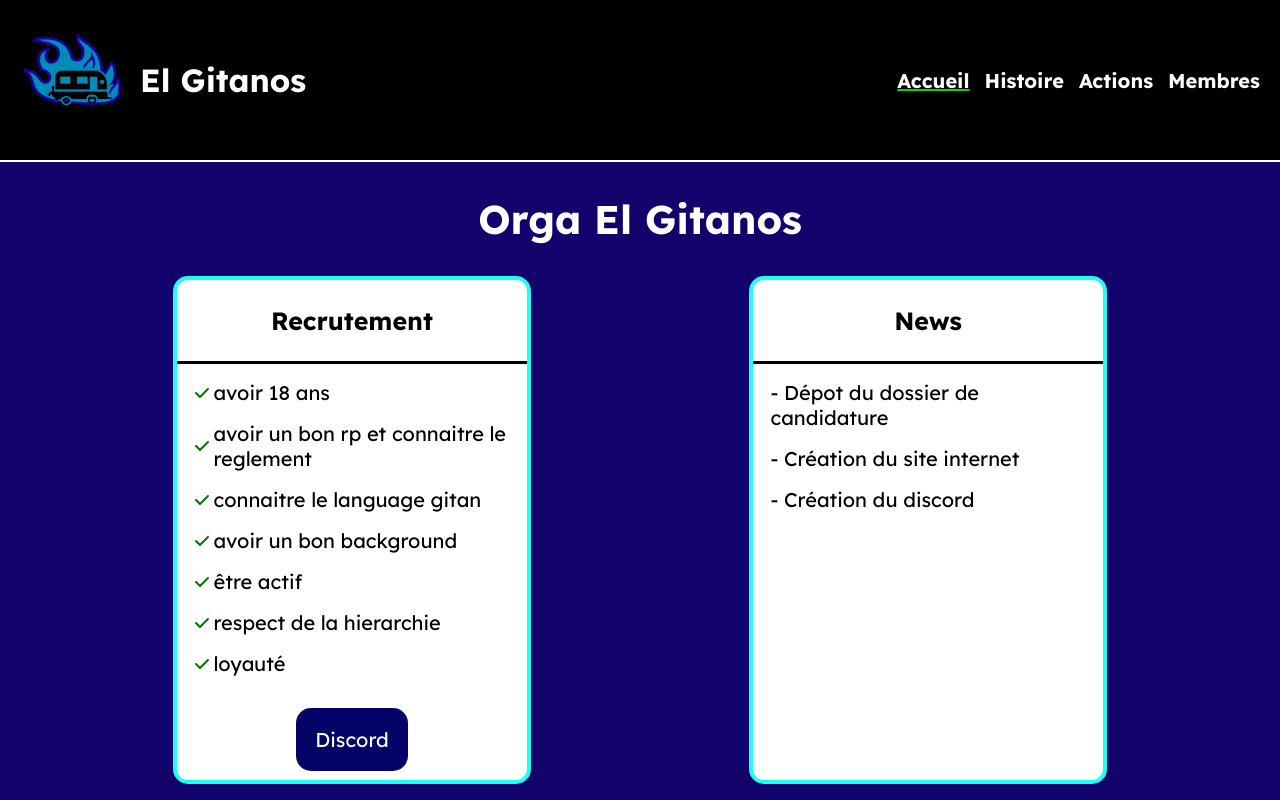
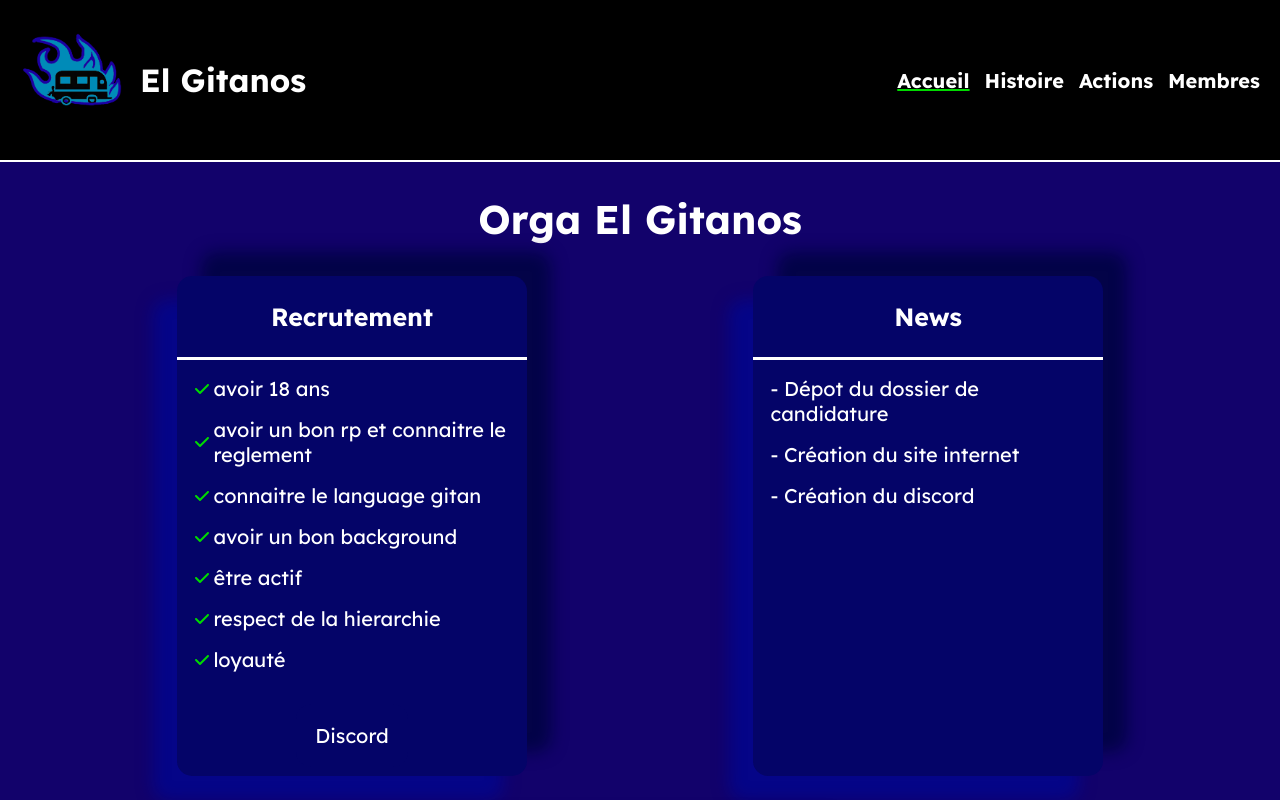
Before and after one commit to cobaltium360/elgitanos, a Next.js app: page / in a window 1280 px wide. Shown: the top 800 px of the page. Built offline with nearby package versions, Linux system fonts and the light colour scheme.

Commit message:
neomorphisme

```diff
--- a/styles/home.scss
+++ b/styles/home.scss
@@ -12,11 +12,12 @@
 }
 
 .card_home{
-    background-color: white;
+    background: #040468;
+    box-shadow:  24px -24px 16px #030348,
+             -24px 24px 16px #050588;
     height: 500px;
     border-radius: 15px;
     width: 350px;
-    border: 4px solid rgb(28, 255, 244);
 }
 
 .container_home{
@@ -30,11 +31,14 @@
 
 .titre_card_home{
     text-align: center;
-    border-bottom: 3px solid black;
+    border-bottom: 3px solid rgb(255, 255, 255);
+    h3{
+        color: white;
+    }
 }
 
 .icon_check{
-    color: rgb(3, 117, 3);
+    color: rgb(0, 218, 0);
     padding-right: 5px;
 }
 
@@ -51,6 +55,7 @@
 .p_check{
     display: flex;
     align-items: center;
+    color: white;
 }
 
 .button_discord{
@@ -61,6 +66,7 @@
     font-size: 20px;
     padding: 1.2rem;
     border-radius: 15px;
+
 }
 
 .container_button{
@@ -77,10 +83,11 @@
     display: flex;
     flex-direction: column;
     gap: 1rem;
+    color: white;
 }
 
 .container_home2{
-    padding-top: 2rem;
+    padding-top: 4rem;
     display: flex;
     justify-content: center;
 }
```
